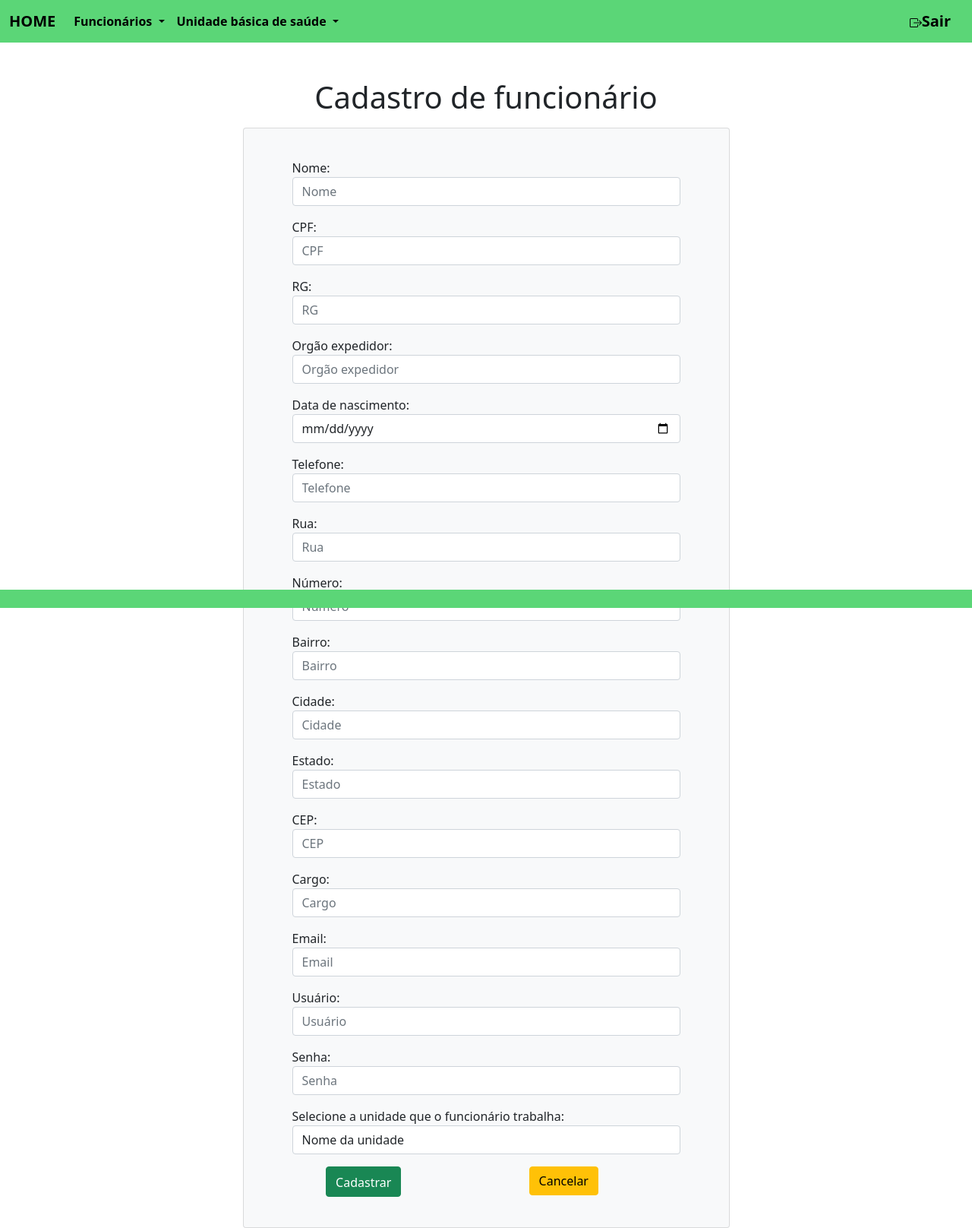
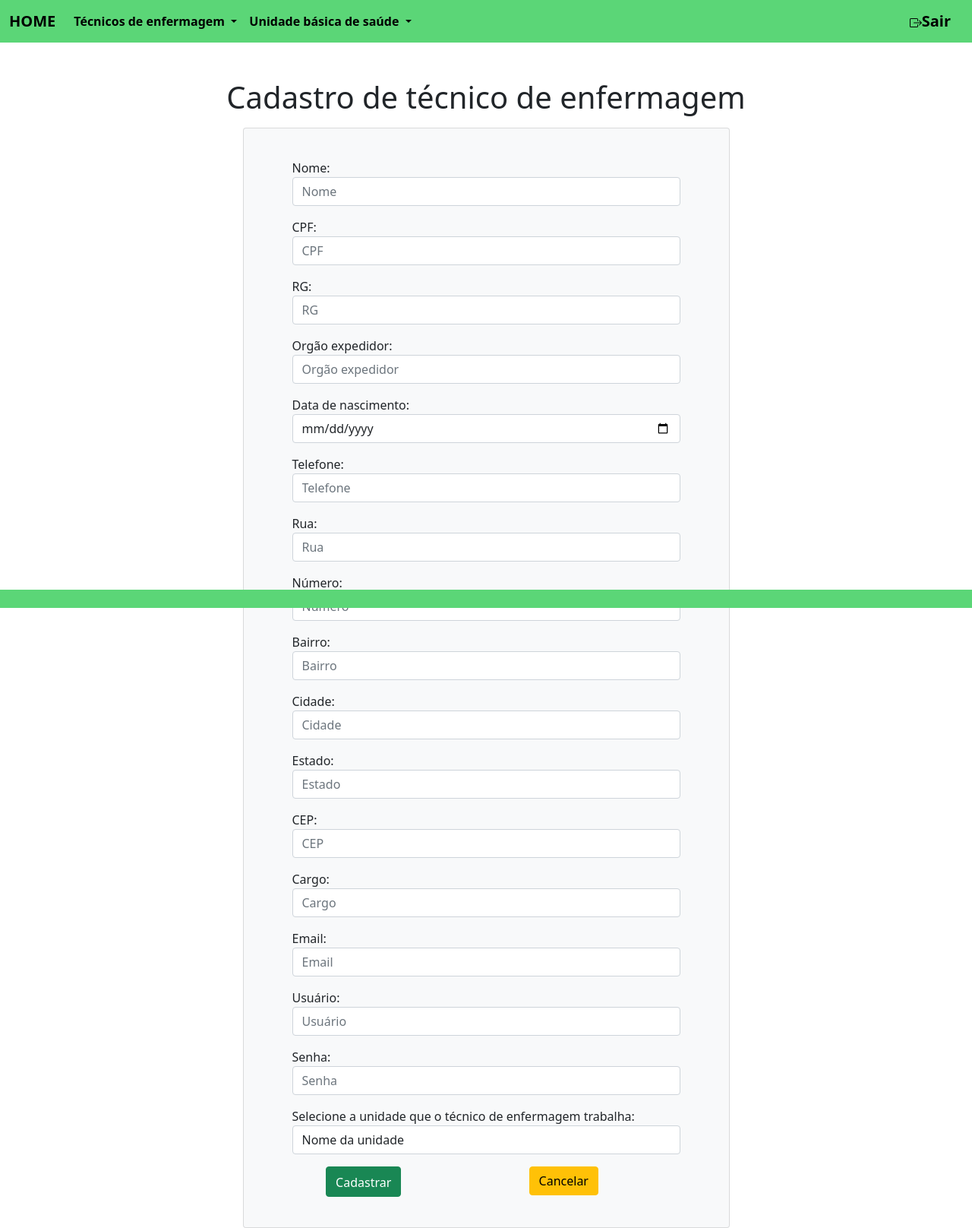
Before and after one commit to Yamilla/carvavi, a PHP site: page /administrador/home.php?secao=cadastrarfuncionario in a window 1280 px wide. Shown: the whole page at 76% size. Run offline with PHP 8.4, Linux system fonts and the light colour scheme; data that the repository does not hold is empty.

Commit message:
Correções

```diff
--- a/administrador/includes/cabecalho.php
+++ b/administrador/includes/cabecalho.php
@@ -9,11 +9,11 @@
       <ul class="navbar-nav">
         <li class="nav-item dropdown">
           <a class="nav-link dropdown-toggle" href="#" id="navbarDropdownMenuLink" role="button" data-bs-toggle="dropdown" aria-expanded="false">
-            Funcionários
+          Técnicos de enfermagem
           </a>
           <ul class="dropdown-menu" aria-labelledby="navbarDropdownMenuLink">
-            <li><a class="dropdown-item" href="?secao=cadastrarfuncionario">Cadastrar Funcionários</a></li>
-            <li><a class="dropdown-item" href="?secao=funcionariocadastrado">Funcionários cadastrados</a></li>
+            <li><a class="dropdown-item" href="?secao=cadastrarfuncionario">Cadastrar técnico de enfermagem</a></li>
+            <li><a class="dropdown-item" href="?secao=funcionariocadastrado">Técnicos de enfermagem cadastrados</a></li>
           </ul>
         </li>
 
--- a/administrador/secoes/alterarfuncionario.php
+++ b/administrador/secoes/alterarfuncionario.php
@@ -20,7 +20,7 @@ $id_unidade = $_GET['iduni'];
 ?>
 <div class="container">
     <div class=" text-center mt-5 ">
-        <h1>Alterar dados do funcionário</h1>
+        <h1>Alterar dados dos técnicos de enfermagem</h1>
     </div>
     <div class="row ">
         <div class="col-lg-7 mx-auto">
@@ -29,7 +29,7 @@ $id_unidade = $_GET['iduni'];
                     <div class="container">
                         <form method="post" enctype="multipart/form-data" action="<?= "controller/alterarfuncionario.php?id=" . $id ?>">
                             <div class="mb-3">
-                                <label>Nome do funcionário: </label>
+                                <label>Nome: </label>
                                 <input type="text" name="txtNome" class="form-control" value="<?php echo $nome; ?>" required />
                             </div>
                             <div class="mb-3">
@@ -81,7 +81,7 @@ $id_unidade = $_GET['iduni'];
                                 <input type="text" name="txtCargo" class="form-control" value="<?php echo $cargo; ?>" required />
                             </div>
                             <div class="mb-3">
-                                <label for="exampleFormControlSelect1">Selecione a unidade que o funcionário trabalha: </label>
+                                <label for="exampleFormControlSelect1">Selecione a unidade que o técnico de enfermagem trabalha: </label>
                                 <select class="form-control" id="exampleFormControlSelect1" name="id_unidade">
                                     <option selected>Nome da unidade</option>
                                     <?php
--- a/administrador/secoes/cadastrarfuncionario.php
+++ b/administrador/secoes/cadastrarfuncionario.php
@@ -4,7 +4,7 @@ include_once("../classes/manipulaDados.php");
 ?>
 <div class="container">
     <div class=" text-center mt-5 ">
-        <h1>Cadastro de funcionário</h1>
+        <h1>Cadastro de técnico de enfermagem</h1>
     </div>
     <div class="row ">
         <div class="col-lg-7 mx-auto">
@@ -74,10 +74,10 @@ include_once("../classes/manipulaDados.php");
                             </div>
                             <div class="mb-3">
                                 <label>Senha: </label>
-                                <input type="text" name="txtSenha" class="form-control" placeholder="Senha" required />
+                                <input type="password" name="txtSenha" class="form-control" placeholder="Senha" required />
                             </div>
                             <div class="mb-3">
-                                <label for="exampleFormControlSelect1">Selecione a unidade que o funcionário trabalha: </label>
+                                <label for="exampleFormControlSelect1">Selecione a unidade que o técnico de enfermagem trabalha: </label>
                                 <select class="form-control" id="exampleFormControlSelect1" name="id_unidade">
                                     <option selected>Nome da unidade</option>
                                     <?php
--- a/administrador/secoes/funcionariocadastrado.php
+++ b/administrador/secoes/funcionariocadastrado.php
@@ -4,7 +4,7 @@ include_once("../classes/manipulaDados.php");
 
 <div class="container">
     <div class=" text-center mt-5 ">
-        <h1>Funcionários cadastrados</h1>
+        <h1>Técnico de enfermagem cadastrados</h1>
         <div class="table-responsive">
             <table class="table table-hover">
                 <thead>
--- a/administrador/secoes/inicio.php
+++ b/administrador/secoes/inicio.php
@@ -13,7 +13,7 @@
       <article class="mt-3 col-lg-4 col-md-6 col-sm-12">
         <div class="card border-success" style="width: 18rem;">
           <div class="card-body border-success">
-            <h5 class="card-title">Cadastrar funcionário</h5>
+            <h5 class="card-title">Cadastrar Técnico de Enfermagem</h5>
             <p class="card-text"></p>
             <a href="?secao=cadastrarfuncionario" class="btn btn-success">Ir</a>
           </div>
@@ -33,7 +33,7 @@
       <article class="mt-3 col-lg-4 col-md-6 col-sm-12">
         <div class="card border-success" style="width: 18rem;">
           <div class="card-body border-success">
-            <h5 class="card-title">Funcionários cadastrados</h5>
+            <h5 class="card-title">Técnicos de Enfermagem cadastrados</h5>
             <p class="card-text"></p>
             <a href="?secao=funcionariocadastrado" class="btn btn-success">Ir</a>
           </div>
--- a/enfermeiro/controller/alterarpaciente.php
+++ b/enfermeiro/controller/alterarpaciente.php
@@ -1,6 +1,5 @@
 <?php
     include_once("../../classes/manipulaDados.php");
-    const CAMINHO_CARTAOVACINAS = "../../cartaovacinas/";
     function converte($String){
         return iconv("UTF-8", "ISO8859-1",$String);
     }
--- a/enfermeiro/controller/cadastrarpaciente.php
+++ b/enfermeiro/controller/cadastrarpaciente.php
@@ -1,6 +1,5 @@
 <?php
     include_once("../../classes/manipulaDados.php");
-    const CAMINHO_CARTAOVACINAS = "../../cartaovacinas/";
     function converte($String){
         return iconv("UTF-8", "ISO8859-1",$String);
     }
@@ -28,7 +27,6 @@ $cadastra->setTable("paciente");
 $cadastra->setFields("nome_paciente,cpf,rg,sus,telefone,nascimento,rua,numero,bairro,cidade,estado,cep,email,usuario,senha,orgao_expedidor");
 $cadastra->setDados("'$nome','$cpf','$rg','$sus','$telefone','$data_nascimento','$rua','$numero','$bairro','$cidade','$estado','$cep','$email','$usuario','$senha','$orgao'");
 $cadastra->insert();
-mkdir(CAMINHO_CARTAOVACINAS . $nome, 0777);
 
 echo '<script>alert("'.$cadastra->getStatus().'");</script>';
 echo "<script>location = '../home.php'; </script>";
--- a/enfermeiro/controller/gerarcartaovacina.php
+++ b/enfermeiro/controller/gerarcartaovacina.php
@@ -13,7 +13,7 @@ $pdf->Image("../../img/Cartaovacina.png", 0, 0, $pdf->GetPageWidth(), $pdf->GetP
 
 while ($row = @mysqli_fetch_array($resultado, MYSQLI_ASSOC)) {
   $pdf->SetFont('Arial', 'b', 10);
-  $pdf->Cell(820, 230, utf8_decode($row['sus']), 0, 0, 'C');
+  $pdf->Cell(900, 230, utf8_decode($row['sus']), 0, 0, 'C');
   $pdf->ln(160);
   $pdf->Cell(190, 10, utf8_decode($row['nome_paciente']), 0, 0, 'C');
   $pdf->ln(25);
--- a/enfermeiro/controller/vacinaaplicadas.php
+++ b/enfermeiro/controller/vacinaaplicadas.php
@@ -22,5 +22,5 @@ $atualizar = new manipulaDados();
 $atualizar -> updateQuantidade();
 
 
-echo '<script>alert("'.$cadastra->getStatus().'");</script>';
+echo '<script>alert("Vacina aplicada com sucesso!");</script>';
 echo "<script>location = '../home.php'; </script>";
--- a/enfermeiro/home.php
+++ b/enfermeiro/home.php
@@ -8,7 +8,7 @@ include_once("classes/Verurl.php");
 <head>
     <meta charset='utf-8'>
     <meta http-equiv='X-UA-Compatible' content='IE=edge'>
-    <title>Área do Funcionário</title>
+    <title>Área do Técnico de enfermagem</title>
     <meta name='viewport' content='width=device-width, initial-scale=1'>
     <link rel="icon" type="" sizes="32x32" href="../img/icone.ico">
     <link rel='stylesheet' type='text/css' media='screen' href='../css/bootstrap.css'>
--- a/enfermeiro/secoes/cadastrarpaciente.php
+++ b/enfermeiro/secoes/cadastrarpaciente.php
@@ -73,7 +73,7 @@ include_once("../classes/manipulaDados.php");
                             </div>
                             <div class="mb-3">
                                 <label>Senha: </label>
-                                <input type="text" name="txtSenha" class="form-control" placeholder="Senha" required />
+                                <input type="password" name="txtSenha" class="form-control" placeholder="Senha" required />
                             </div>
                             <div class="row justify-content-around">
                                 <div class="col-4">
--- a/enfermeiro/secoes/vacinaaplicada.php
+++ b/enfermeiro/secoes/vacinaaplicada.php
@@ -69,9 +69,9 @@ $id = $_GET['id'];
                                 </select>
                         </div>
                         <div class="mb-3">
-                                <label for="exampleFormControlSelect1">Selecione o funcionario que vacinou: </label>
+                                <label for="exampleFormControlSelect1">Selecione o técnico de enfermagem que vacinou: </label>
                                 <select class="form-control" id="exampleFormControlSelect1" name="func">
-                                <option selected>Nome do laboratorio</option>
+                                <option selected>Nome do técnico de enfermagem</option>
                                     <?php
                                     $busca = new manipulaDados();
                                     $busca->setTable("funcionario");
--- a/paciente/includes/cabecalho.php
+++ b/paciente/includes/cabecalho.php
@@ -16,7 +16,6 @@
           </ul>
         </li>
       </ul>
-
     </div>
     <a class="navbar-brand"  href="logout.php"><img src="../img/box-arrow-right.svg">Sair</a>
   </div>
--- a/secoes/login.php
+++ b/secoes/login.php
@@ -2,7 +2,7 @@
     <div class="row justify-content-md-center h-100">
         <div class="row rounded shadow-lg col-lg-4 col-md-4 col-sm-12 panel">
             <section class="row title">
-                <h2 class="text-center">Cartão de vacina virtual</h2>
+                <h2 class="text-center">CARVAVI: Cartão de vacina virtual</h2>
                 <hr>
             </section>
             <ul class="nav nav-tabs mb-3 tab" id="pills-tab" role="tablist">
@@ -28,7 +28,6 @@
                                 <input name="txtSenha" type="password" class="form-control" placeholder="Senha" required />
                             </div>
                             <button type="submit" class="btn btn-primary mt-3 mb-3">Acessar</button>
-
                         </form>
                     </section>
                 </div>
```
